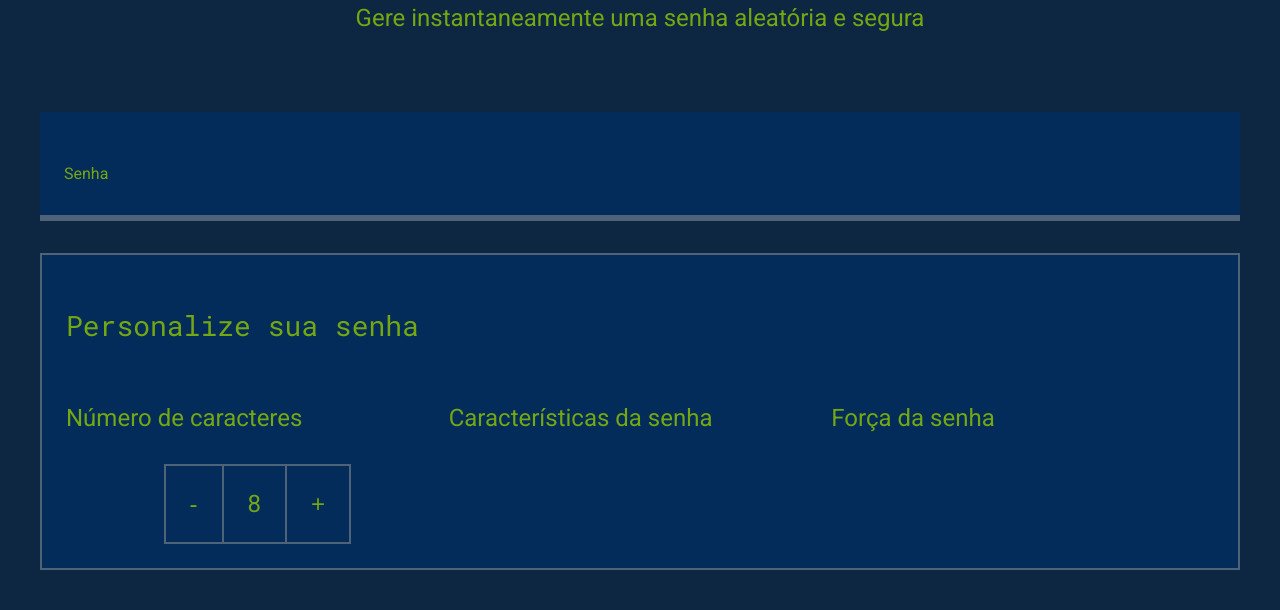
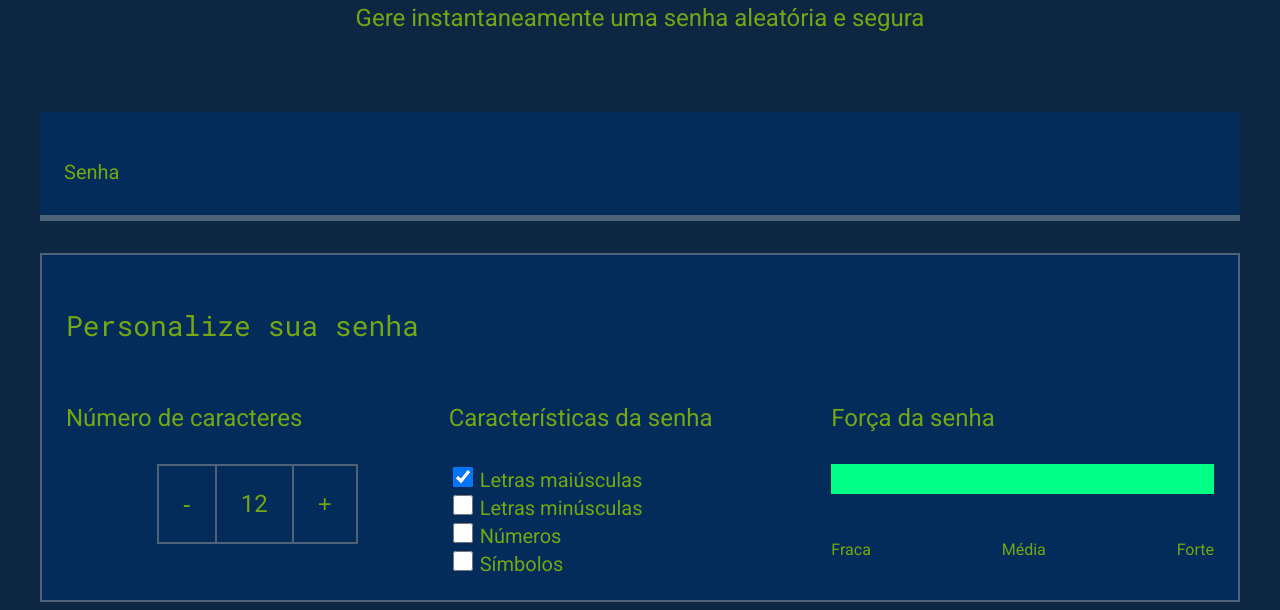
Before and after one commit to cleitoncordeirolima/seguran-aLima, a plain HTML site: page index.html in a window 1280 px wide. Shown: the part 214-824 px from the top of the page. Before the commit the page ends 800 px from the top, so only its background shows below. Drawn offline with Linux system fonts and the light colour scheme.

Commit message:
Add files via upload

```diff
--- a/index.html
+++ b/index.html
@@ -1,3 +1,4 @@
+
 <!DOCTYPE html>
 <html lang="pt-br">
 
@@ -26,15 +27,38 @@
                     <h4 class="parametro-senha__titulo">Número de caracteres</h4>
                     <div class="parametro-senha-botoes">
                         <button class="parametro-senha__botao">-</button>
-                        <p class="parametro-senha__texto">8</p>
+                        <p class="parametro-senha__texto">12</p>
                         <button class="parametro-senha__botao">+</button>
                     </div>
                 </div>
                 <div class="parametro-senha">
                     <h4 class="parametro-senha__titulo">Características da senha</h4>
+                    <div class="parametro-senha-checkbox">
+                        <input name="maiusculo" type="checkbox" class="checkbox" checked>
+                        <label for="maiusculo">Letras maiúsculas</label>
+                    </div>
+                    <div class="parametro-senha-checkbox">
+                        <input name="minusculo" type="checkbox" class="checkbox">
+                        <label for="minusculo">Letras minúsculas</label>
+                    </div>
+                    <div class="parametro-senha-checkbox">
+                        <input name="numero" type="checkbox" class="checkbox">
+                        <label for="numero">Números</label>
+                    </div>
+                    <div class="parametro-senha-checkbox">
+                        <input name="simbolo" type="checkbox" class="checkbox">
+                        <label for="simbolo">Símbolos</label>
+                    </div>
                 </div>
                 <div class="parametro-senha">
                     <h4 class="parametro-senha__titulo">Força da senha</h4>
+                    <div class="barra"></div>
+                    <div class="forca forte"></div>
+                    <div class="parametro-senha-textos">
+                        <p>Fraca</p>
+                        <p>Média</p>
+                        <p>Forte</p>
+                    </div>
                 </div>
             </div>
         </div>
--- a/style.css
+++ b/style.css
@@ -1,7 +1,8 @@
+
 @import url('https://fonts.googleapis.com/css2?family=Roboto&family=Roboto+Mono&display=swap');
 
 :root{
-    --branco: rgb(116 167 18);
+    --branco:rgb(116 167 18);
     --cor-de-fundo: #0d2642;
     --fundo-senha: #032c5a;
     --fundo-texto: #032c5a;
@@ -106,6 +107,45 @@ body{
     font-size: 24px;
 }
 
+label{
+    font-size: 20px;
+}
+
+.checkbox{
+    width: 20px;
+    height: 20px;
+    cursor: pointer;
+}
+
+.barra{
+    background-color: var(--fundo-senha);
+    height: 30px;
+    width: 100%;
+}
+.forca{
+    height: 30px;
+    position: relative;
+    bottom: 30px;
+}
+.fraca{
+    width: 25%;
+    background-color: #E71B32;
+}
+.media{
+    background-color: #FAF408;
+    width: 50%;
+}
+.forte{
+    background-color: #00FF85;
+    width: 100%;
+}
+
+.parametro-senha-textos{
+    display: flex;
+    justify-content: space-between;
+}
+
+
 @media screen and (min-width: 768px) {
     .parametro-coluna__senha{
         flex-direction: row;
```
